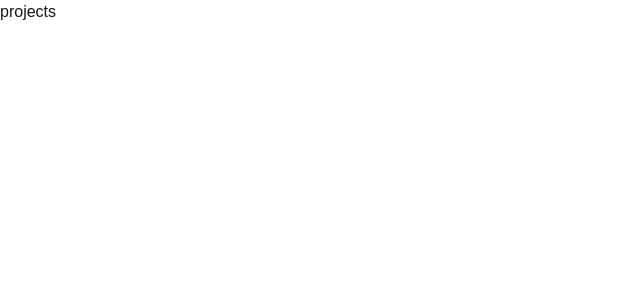
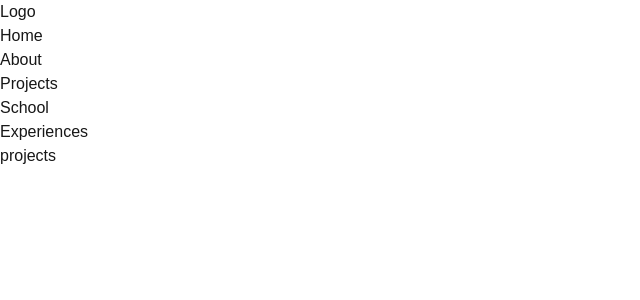
Before and after one commit to ivysyip/personal-website, a Next.js app: page /Projects in a window 1280 px wide. Shown: the top 300 px of the page, without its empty margins (0-640 px from the left). Built offline with nearby package versions, Linux system fonts and the light colour scheme.

Commit message:
add Navbar to all pages

```diff
--- a/src/app/About/page.tsx
+++ b/src/app/About/page.tsx
@@ -1,11 +1,12 @@
-
 "use client";
 import React from "react";
+import Navbar from "@/components/Navbar/Navbar";
 import { IconArrowRight } from "@tabler/icons-react";
 
 export default function About() {
   return (
     <div className="flex flex-col min-h-screen font-[family-name:var(--font-geist-sans)] mx-auto px-12 py-4">
+      <Navbar />
       <h1 className="text-4xl lg:text-6xl font-extrabold text-transparent bg-clip-text bg-gradient-to-r from-blue-400 to-purple-400">
         About Me!
       </h1>
--- a/src/app/Projects/page.tsx
+++ b/src/app/Projects/page.tsx
@@ -1,7 +1,12 @@
-import React from 'react';
+"use client";
+import React from "react";
+import Navbar from "@/components/Navbar/Navbar";
 
 export default function () {
-    return (
-        <p>projects</p>
-    )
+  return (
+    <div>
+      <Navbar />
+      <p>projects</p>
+    </div>
+  );
 }
```
Also changed, not shown: src/app/Experiences/page.tsx (+9 -8 lines).
